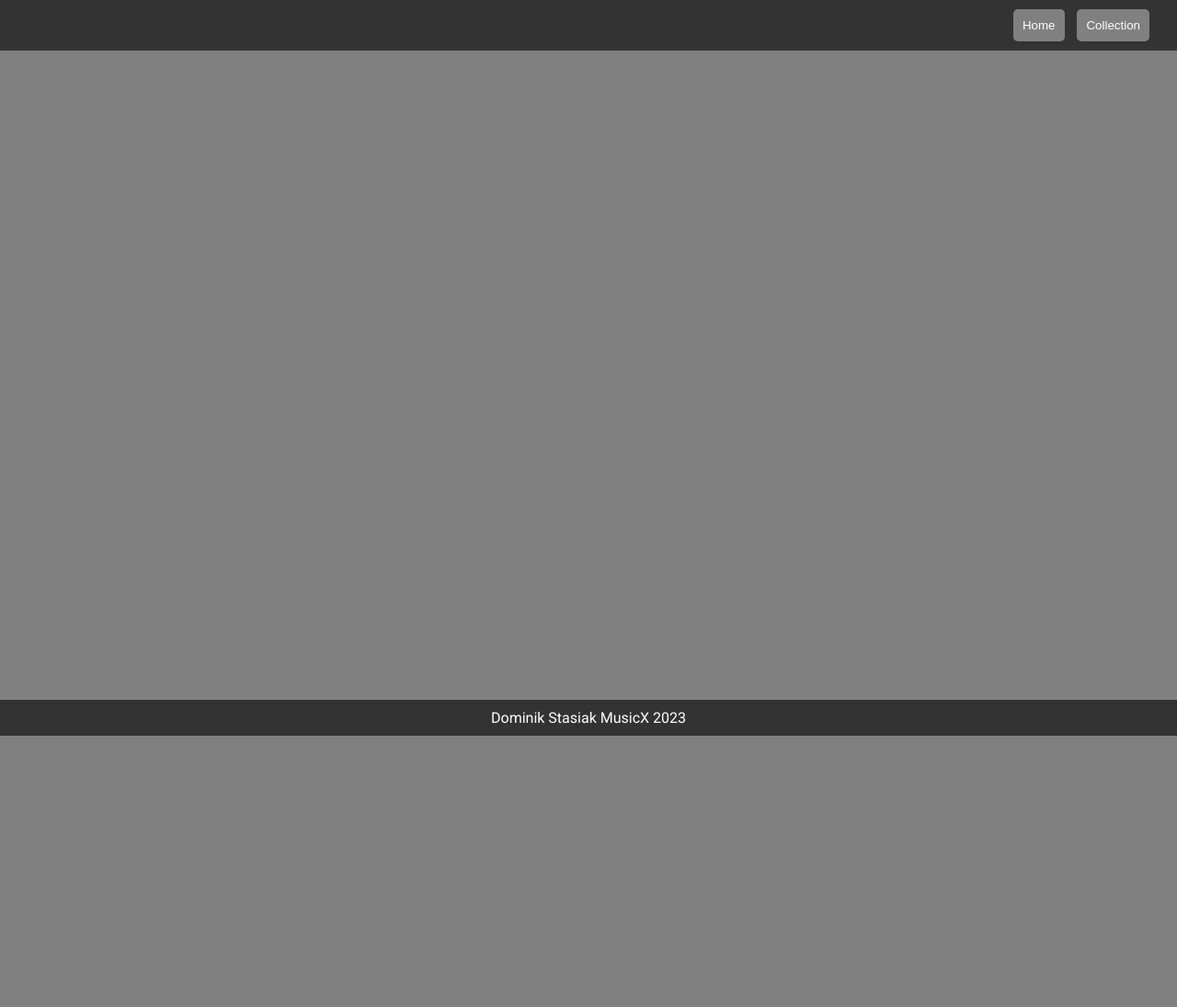
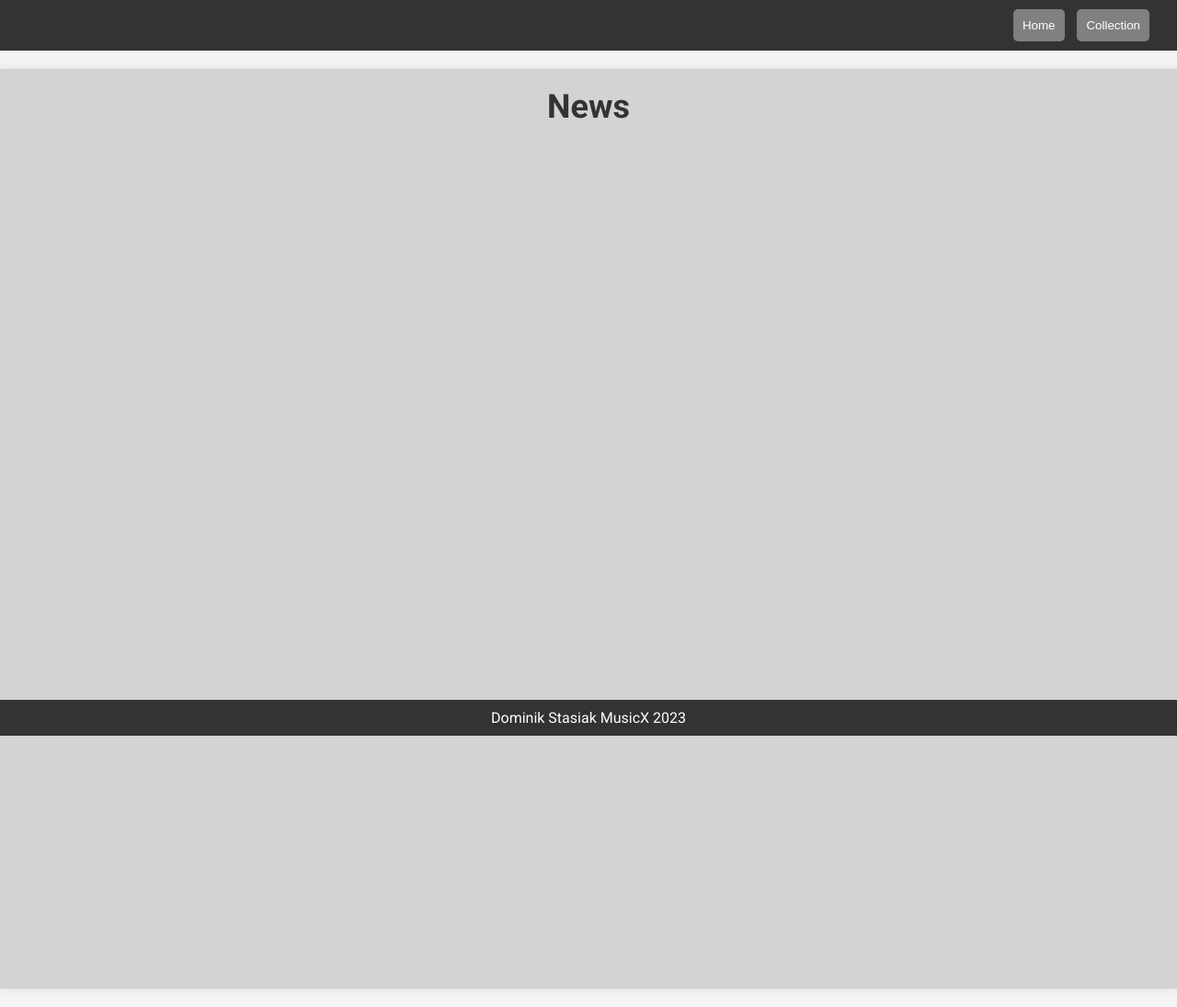
Before and after one commit to dominikstas/musicX, a Django app: page /news in a window 1280 px wide. Shown: the whole page at 92% size. Before the commit the page ends 800 px from the top, so only its background shows below. Run offline with Django 4.2, Linux system fonts and the light colour scheme.

Commit message:
fixed bugs

```diff
--- a/collection/static/collection/add.css
+++ b/collection/static/collection/add.css
@@ -6,7 +6,7 @@
 
 body {
     font-family: 'Roboto', sans-serif;
-    background-color: whitesmoke;
+    background-color: #f4f4f4;
 }
 
 main {
--- a/collection/templates/collection/collection.html
+++ b/collection/templates/collection/collection.html
@@ -9,8 +9,6 @@
     <link rel="preconnect" href="https://fonts.googleapis.com">
     <link rel="preconnect" href="https://fonts.gstatic.com" crossorigin>
     <link href="https://fonts.googleapis.com/css2?family=Roboto:wght@400;700&display=swap" rel="stylesheet">
-    <style>
-</style>
 </head>
 <body>
     <section class="nav">
--- a/news/static/news/style.css
+++ b/news/static/news/style.css
@@ -32,10 +32,20 @@ body {
     background-color: #777;
 }
 
-.main {
-    height: 96vh;
-    background-color: grey;
-    width: 100vw;
+main {
+    max-width: 1280px;
+    min-height: 1000px;
+    margin: 20px auto;
+    padding: 20px;
+    background-color: lightgray;
+    box-shadow: 0 0 10px rgba(0, 0, 0, 0.1);
+}
+
+h1 {
+    text-align: center;
+    font-size: 36px;
+    margin-bottom: 20px;
+    color: #333;
 }
 
 
--- a/news/templates/news/news.html
+++ b/news/templates/news/news.html
@@ -23,8 +23,10 @@
         </button>
     </div>
     </section>
-    <section class="main">
-    </section>
+
+    <main>
+        <h1>News</h1>
+    </main>
 
 
     <footer>
```
Also changed, not shown: README.md, ss/add.png (added), ss/collection.png (added), ss/index.png (added).
